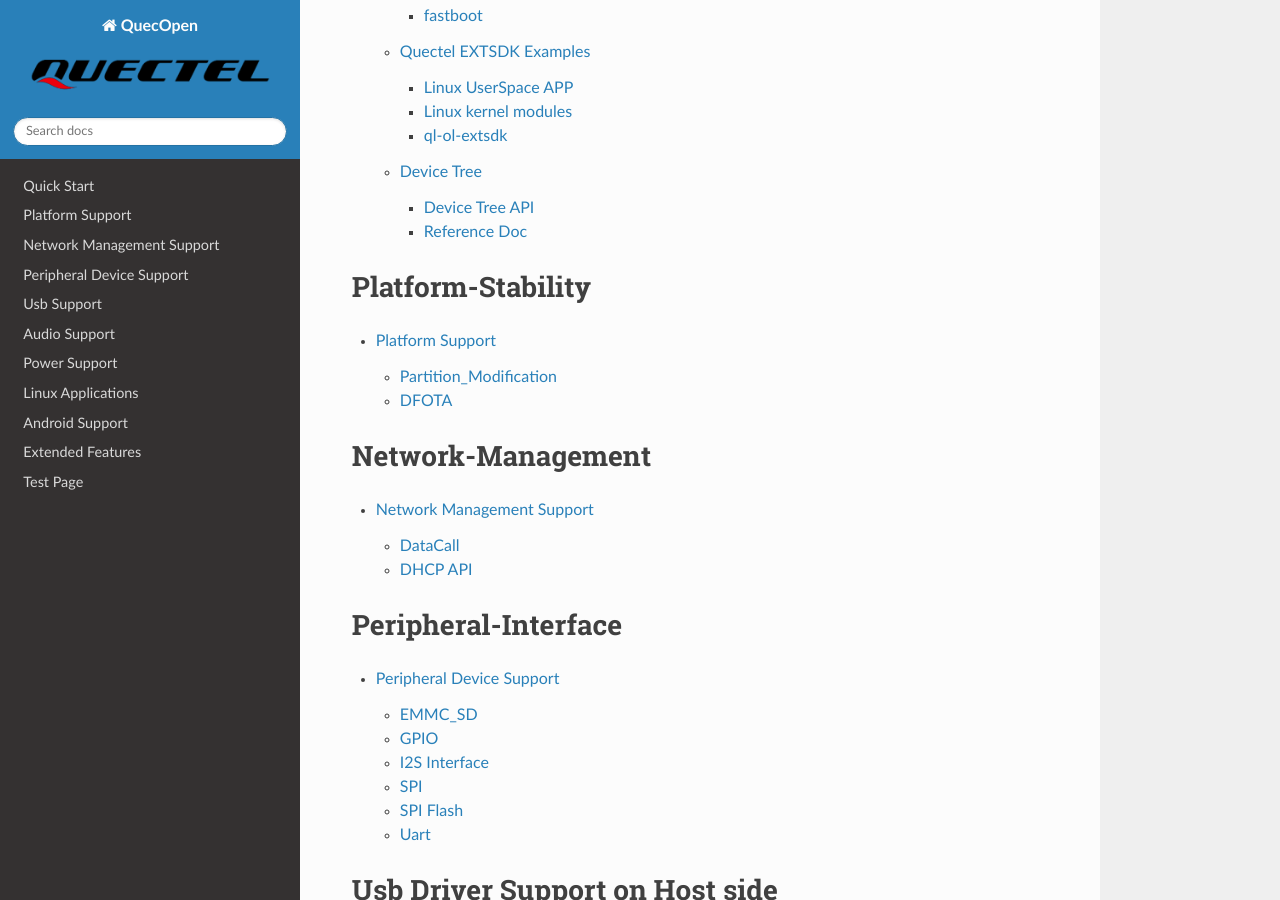
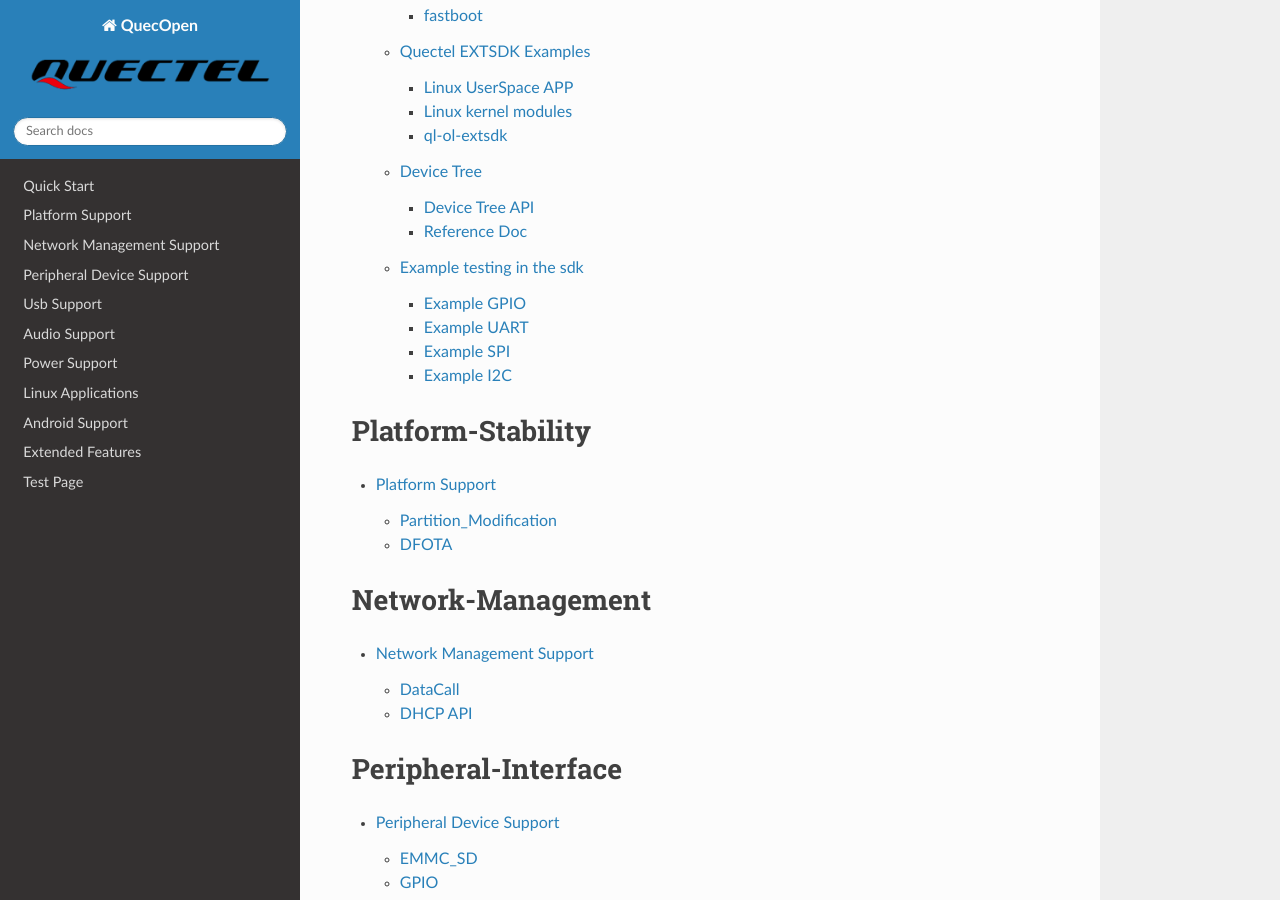
Before and after one commit to ziheng0/RTD_Test, a Sphinx documentation site: the page built from docs/source/index.rst, in a window 1280 px wide and 900 px high, scrolled down 1237 px. Built offline with Sphinx 7.4.7 and the Read the Docs theme 3.1.0, drawn with Linux system fonts in a browser that asks for light colours; pages that are not in the unit, such as notebooks, are missing from menus; some of the changed lines change nothing that is shown.

Commit message:
Add demonstration to test example in the sdk

````diff
--- a/docs/source/1-quickstart/index.rst
+++ b/docs/source/1-quickstart/index.rst
@@ -12,6 +12,7 @@
     how-to-flash
     examples
     device_tree
+    sdk_examples
 
 
 .. only::  subproject and html
--- /dev/null
+++ b/docs/source/1-quickstart/sdk_examples.md
@@ -0,0 +1,40 @@
+# Example testing in the sdk
+
+Here we recommend you use Docker environment to compile, so as not to limit the Ubuntu version of the host machine.
+
+You can find more here.
+
+## Example GPIO
+
+1. Prepare to compile environment
+   We suggest using Docker for compilation, and you can refer to this link for more information.
+
+2. Compilation Example
+
+   ```bash
+    cd ql-ol-sdk/
+    source ql-ol-crosstool/ql-ol-crosstool-env-init
+    cd ql-ol-extsdk/example/gpio/
+    make
+    adb push example_gpio /usrdata
+   ```
+
+
+3. Test
+
+   ```bash
+    cd /usrdata
+    ./example_gpio
+   ```
+
+    Users can short-circuit the GPIO used for testing to the LED lights on the development board and observe the LED lights turning on and off.
+    Please refer to the following video for more information
+
+## Example UART
+    Need to add something.
+
+## Example SPI
+    Need to add something.
+
+## Example I2C
+    Need to add something.
````
Also changed, not shown: 1 other file.
